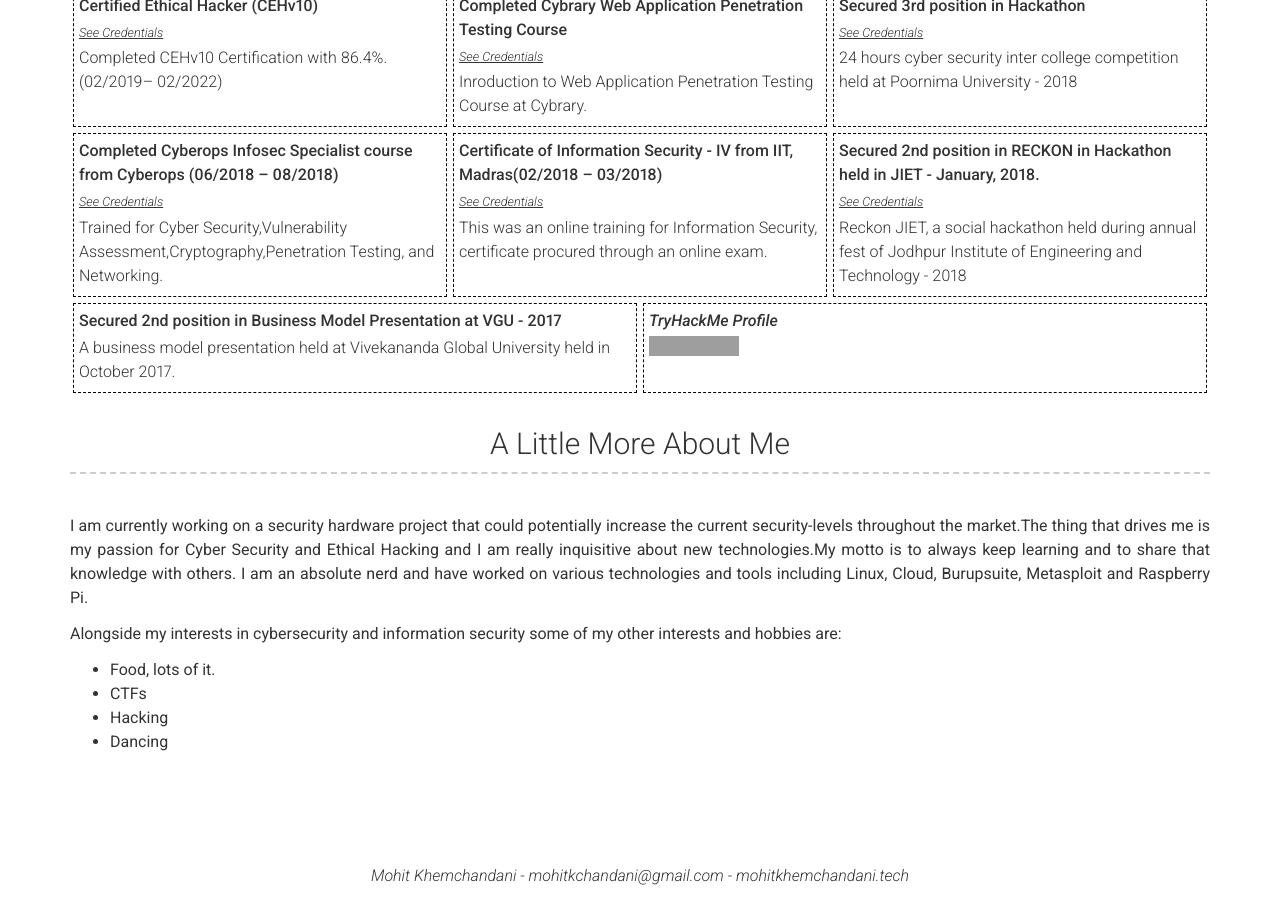
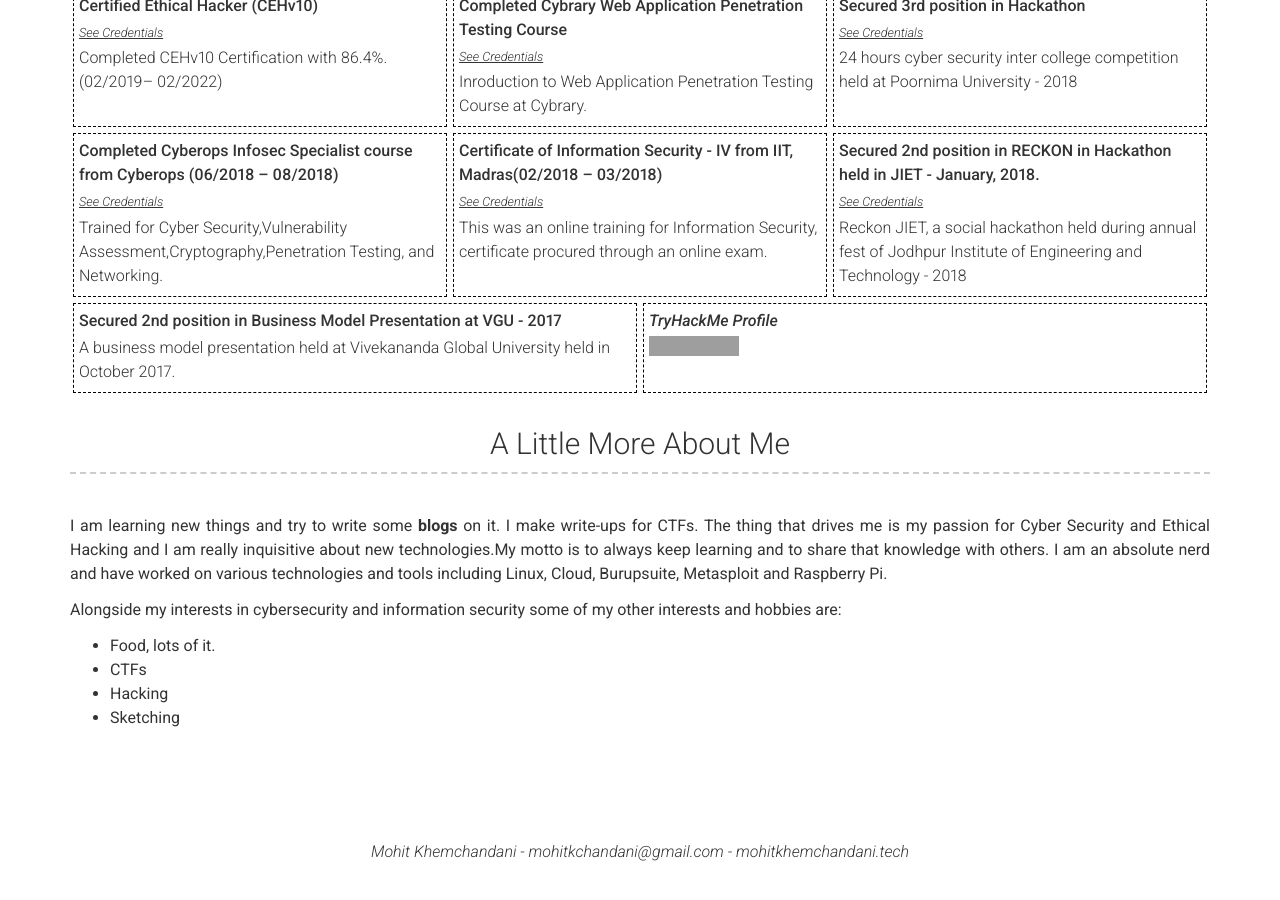
Before and after one commit to mohitkhemchandani/mohitkhemchandani.github.io, a Jekyll site: the page built from index.md, in a window 1280 px wide and 900 px high, scrolled down 3083 px. Built offline with Jekyll 4.4.1, drawn with Linux system fonts in a browser that asks for light colours; after the commit the page ends 3959 px from its top, so only the background shows below that; grey boxes are pictures that could not be loaded.

Commit message:
Update _config.yml

```diff
--- a/_config.yml
+++ b/_config.yml
@@ -15,7 +15,7 @@ github_username: mohitkhemchandani
 #medium_username:
 instagram_username: mohitkchandani
 linkedin_username: mohitkhemchandani
-# youtube_username: jekyll
+youtube_username: https://www.youtube.com/channel/UCkpyKdVcQAJdybcxqutCFDA?view_as=subscriber
 
 # About Section
 # about_title: About Me (Use this to override about section title)
@@ -54,14 +54,14 @@ volunteering_experience_title: "Volunteering Experience"
 # More Section
 # more_title: A Little More About Me #(Use this to override about more section title)
 more_content: | # this will include new lines to allow paragraphs
-  I am currently working on a security hardware project that could potentially increase the current security-levels throughout the market.The thing that drives me is my passion for Cyber Security and Ethical Hacking and I am really inquisitive about new technologies.My motto is to always keep learning and to share that knowledge with others.
+  I am learning new things and try to  write some **blogs** on it. I make write-ups for CTFs. The thing that drives me is my passion for Cyber Security and Ethical Hacking and I am really inquisitive about new technologies.My motto is to always keep learning and to share that knowledge with others.
   I am an absolute nerd and have worked on various technologies and tools including Linux, Cloud, Burupsuite, Metasploit and Raspberry Pi.
 
   Alongside my interests in cybersecurity and information security some of my other interests and hobbies are:
   - Food, lots of it.
   - CTFs
   - Hacking
-  - Dancing
+  - Sketching
 
 # Footer
 footer_show_references: true
```
